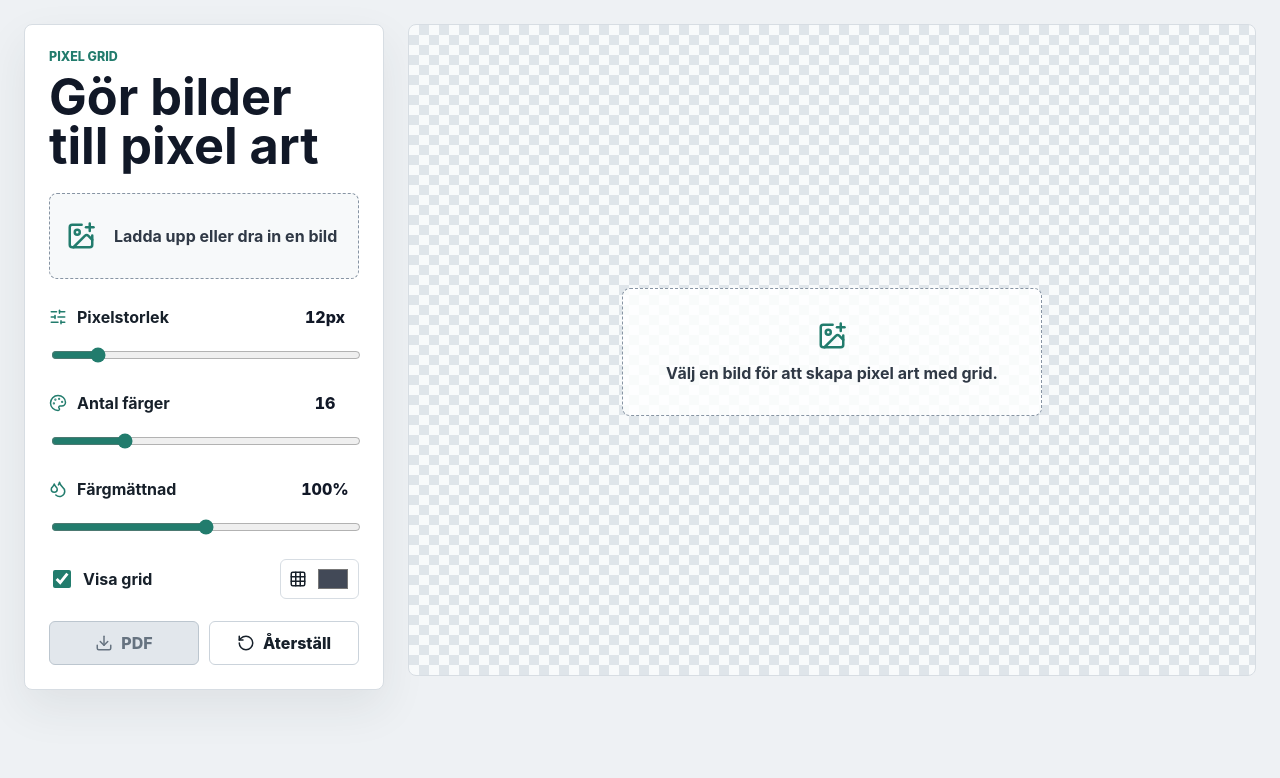
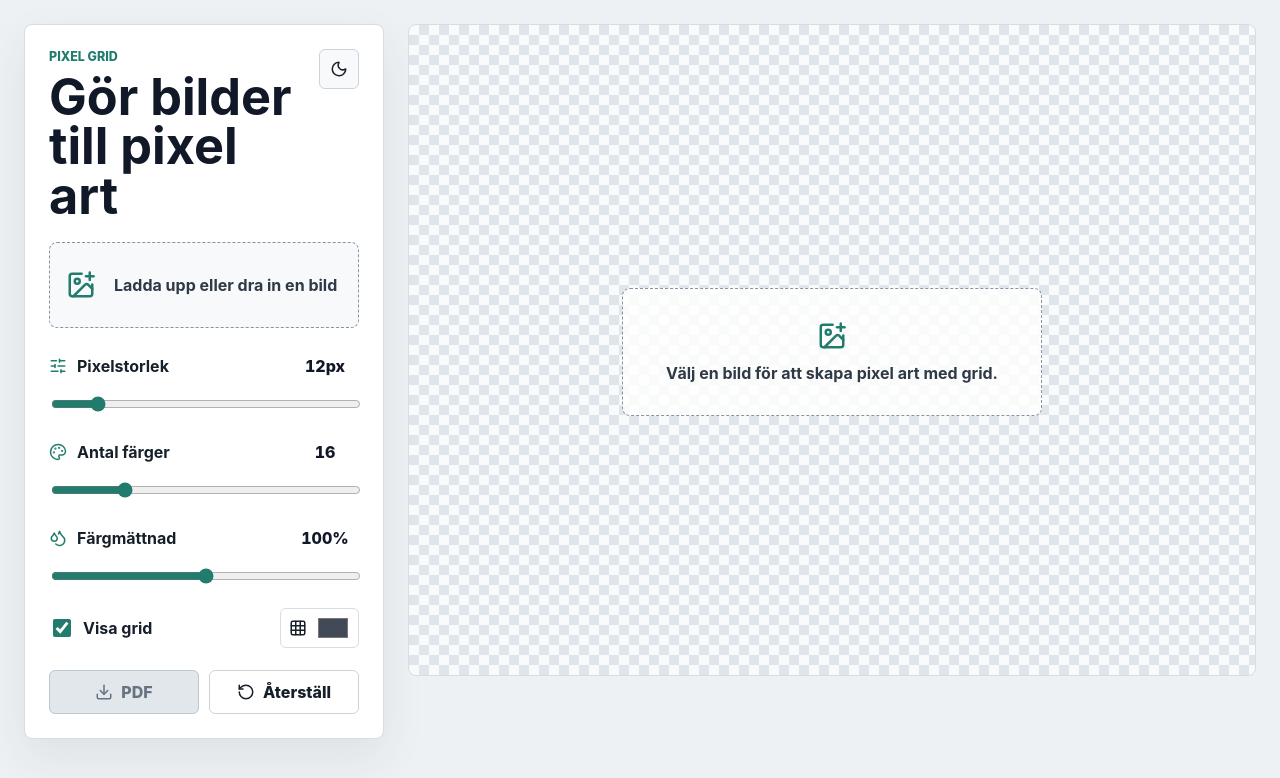
Before and after one commit to angelika-friis/pixel-pattern-maker, a React (Vite) app: page / in a window 1280 px wide. Shown: the top 778 px of the page. Built offline with nearby package versions, Linux system fonts and the light colour scheme.

Commit message:
feat: add light and dark mode

```diff
--- a/src/app/App.tsx
+++ b/src/app/App.tsx
@@ -6,6 +6,7 @@ import { useImageUpload } from '../hooks/useImageUpload';
 import { usePixelArtPreview } from '../hooks/usePixelArtPreview';
 import { usePixelGridSettings } from '../hooks/usePixelGridSettings';
 import { usePreviewZoom } from '../hooks/usePreviewZoom';
+import { useTheme } from '../hooks/useTheme';
 import { downloadBlob } from '../services/downloadFile';
 import { createPixelGridPdfBlob, getPixelGridPdfFileName } from '../services/exportPixelGridPdf';
 import { createPixelGridPngBlob, getPixelGridPngFileName } from '../services/exportPixelGridPng';
@@ -15,6 +16,7 @@ export function App() {
     useImageUpload();
   const settings = usePixelGridSettings();
   const previewZoom = usePreviewZoom();
+  const theme = useTheme();
   const { selectedColorHexes, setSelectedColorHexes } = settings;
   const { canvasRef, outputInfo, pixelColors, previewInfo, previewRef, processedImageData } =
     usePixelArtPreview({
@@ -91,6 +93,7 @@ export function App() {
             outputInfo={outputInfo}
             pixelSize={settings.pixelSize}
             showGrid={settings.showGrid}
+            themeMode={theme.themeMode}
             onDownload={downloadPdf}
             onFileChange={handleFileChange}
             onFileDrop={handleDrop}
@@ -100,6 +103,7 @@ export function App() {
             onPixelSizeChange={settings.setPixelSize}
             onReset={reset}
             onShowGridChange={settings.setShowGrid}
+            onThemeToggle={theme.toggleThemeMode}
           />
         </div>
         <PreviewPanel
--- a/src/components/ControlPanel.tsx
+++ b/src/components/ControlPanel.tsx
@@ -7,11 +7,13 @@ import {
   MIN_COLOR_SATURATION,
 } from '../domain/pixelGrid';
 import type { OutputInfo } from '../domain/pixelGrid';
+import type { ThemeMode } from '../domain/theme';
 import { ControlActions } from './controls/ControlActions';
 import { GridControls } from './controls/GridControls';
 import { ImageDropZone } from './controls/ImageDropZone';
 import { OutputStats } from './controls/OutputStats';
 import { RangeNumberControl } from './controls/RangeNumberControl';
+import { ThemeToggleButton } from './controls/ThemeToggleButton';
 
 type ControlPanelProps = {
   fileName: string;
@@ -23,6 +25,7 @@ type ControlPanelProps = {
   outputInfo: OutputInfo | null;
   pixelSize: number;
   showGrid: boolean;
+  themeMode: ThemeMode;
   onDownload: () => void;
   onColorCountChange: (value: number) => void;
   onColorSaturationChange: (value: number) => void;
@@ -32,6 +35,7 @@ type ControlPanelProps = {
   onPixelSizeChange: (value: number) => void;
   onReset: () => void;
   onShowGridChange: (value: boolean) => void;
+  onThemeToggle: () => void;
 };
 
 export function ControlPanel({
@@ -44,6 +48,7 @@ export function ControlPanel({
   outputInfo,
   pixelSize,
   showGrid,
+  themeMode,
   onDownload,
   onColorCountChange,
   onColorSaturationChange,
@@ -53,12 +58,16 @@ export function ControlPanel({
   onPixelSizeChange,
   onReset,
   onShowGridChange,
+  onThemeToggle,
 }: ControlPanelProps) {
   return (
     <aside className="controls" aria-label="Inställningar">
-      <div>
-        <p className="eyebrow">Pixel Grid</p>
-        <h1>Gör bilder till pixel art</h1>
+      <div className="controls-header">
+        <div>
+          <p className="eyebrow">Pixel Grid</p>
+          <h1>Gör bilder till pixel art</h1>
+        </div>
+        <ThemeToggleButton themeMode={themeMode} onToggle={onThemeToggle} />
       </div>
 
       <ImageDropZone
--- /dev/null
+++ b/src/components/controls/ThemeToggleButton.tsx
@@ -0,0 +1,26 @@
+import { Moon, Sun } from 'lucide-react';
+import type { ThemeMode } from '../../domain/theme';
+
+type ThemeToggleButtonProps = {
+  themeMode: ThemeMode;
+  onToggle: () => void;
+};
+
+export function ThemeToggleButton({ themeMode, onToggle }: ThemeToggleButtonProps) {
+  const isDarkTheme = themeMode === 'dark';
+  const Icon = isDarkTheme ? Sun : Moon;
+  const label = isDarkTheme ? 'Byt till ljust tema' : 'Byt till mörkt tema';
+
+  return (
+    <button
+      className="theme-toggle-button"
+      type="button"
+      title={label}
+      aria-label={label}
+      aria-pressed={isDarkTheme}
+      onClick={onToggle}
+    >
+      <Icon aria-hidden="true" />
+    </button>
+  );
+}
--- /dev/null
+++ b/src/domain/theme.ts
@@ -0,0 +1,7 @@
+export const DEFAULT_THEME_MODE: ThemeMode = 'light';
+
+export type ThemeMode = 'light' | 'dark';
+
+export function getNextThemeMode(themeMode: ThemeMode): ThemeMode {
+  return themeMode === 'dark' ? 'light' : 'dark';
+}
--- /dev/null
+++ b/src/hooks/useTheme.ts
@@ -0,0 +1,32 @@
+import { useCallback, useEffect, useState } from 'react';
+import { DEFAULT_THEME_MODE, getNextThemeMode } from '../domain/theme';
+import type { ThemeMode } from '../domain/theme';
+
+function getPreferredThemeMode(): ThemeMode {
+  if (
+    typeof window !== 'undefined' &&
+    window.matchMedia?.('(prefers-color-scheme: dark)').matches
+  ) {
+    return 'dark';
+  }
+
+  return DEFAULT_THEME_MODE;
+}
+
+export function useTheme() {
+  const [themeMode, setThemeMode] = useState<ThemeMode>(getPreferredThemeMode);
+
+  useEffect(() => {
+    document.documentElement.dataset.theme = themeMode;
+  }, [themeMode]);
+
+  const toggleThemeMode = useCallback(() => {
+    setThemeMode((currentThemeMode) => getNextThemeMode(currentThemeMode));
+  }, []);
+
+  return {
+    setThemeMode,
+    themeMode,
+    toggleThemeMode,
+  };
+}
--- a/src/main.tsx
+++ b/src/main.tsx
@@ -1,6 +1,6 @@
 import { createRoot } from 'react-dom/client';
 import { App } from './app/App';
-import './styles.css';
+import './styles/styles.css';
 
 const root = document.getElementById('root');
 
--- a/src/styles.css
+++ b/src/styles/styles.css
@@ -1,6 +1,9 @@
+@import './theme/theme.css';
+@import './theme/dark-theme.css';
+
 :root {
-  color: #17202a;
-  background: #eef1f4;
+  color: var(--color-text);
+  background: var(--color-page);
   font-family:
     Inter,
     ui-sans-serif,
@@ -51,15 +54,22 @@ input {
   flex-direction: column;
   gap: 22px;
   padding: 24px;
-  border: 1px solid #d7dde3;
+  border: 1px solid var(--color-border);
   border-radius: 8px;
-  background: #ffffff;
-  box-shadow: 0 18px 45px rgba(36, 45, 57, 0.08);
+  background: var(--color-surface);
+  box-shadow: var(--shadow-panel);
+}
+
+.controls-header {
+  display: grid;
+  grid-template-columns: minmax(0, 1fr) auto;
+  align-items: start;
+  gap: 12px;
 }
 
 .eyebrow {
   margin: 0 0 8px;
-  color: #227c6d;
+  color: var(--color-accent);
   font-size: 0.78rem;
   font-weight: 800;
   letter-spacing: 0;
@@ -68,10 +78,27 @@ input {
 
 h1 {
   margin: 0;
-  color: #111827;
+  color: var(--color-text-strong);
   font-size: clamp(2rem, 6vw, 3.15rem);
   line-height: 0.98;
   letter-spacing: 0;
+}
+
+.theme-toggle-button {
+  width: 40px;
+  min-width: 40px;
+  min-height: 40px;
+  padding: 0;
+  border-color: var(--color-border-muted);
+  color: var(--color-text);
+  background: var(--color-surface-muted);
+}
+
+.theme-toggle-button:hover,
+.theme-toggle-button:focus-visible {
+  border-color: var(--color-accent);
+  color: var(--color-accent);
+  outline: none;
 }
 
 .drop-zone {
@@ -81,10 +108,10 @@ h1 {
   gap: 12px;
   min-height: 86px;
   padding: 16px;
-  border: 1px dashed #8794a3;
+  border: 1px dashed var(--color-drop-border);
   border-radius: 8px;
-  color: #303946;
-  background: #f7f9fa;
+  color: var(--color-text-soft);
+  background: var(--color-surface-muted);
   cursor: pointer;
 }
 
@@ -100,7 +127,7 @@ h1 {
 .empty-state svg {
   width: 30px;
   height: 30px;
-  color: #227c6d;
+  color: var(--color-accent);
 }
 
 .drop-zone span {
@@ -125,7 +152,7 @@ h1 {
 .control-heading svg {
   width: 18px;
   height: 18px;
-  color: #227c6d;
+  color: var(--color-accent);
 }
 
 .control-heading span {
@@ -148,33 +175,33 @@ h1 {
 
 .display-value-button {
   padding: 0 8px;
-  color: #111827;
+  color: var(--color-text-strong);
   background: transparent;
   cursor: pointer;
 }
 
 .display-value-button:hover,
 .display-value-button:focus-visible {
-  border-color: #b9c5ce;
-  background: #f5f7f8;
+  border-color: var(--color-border-hover);
+  background: var(--color-surface-hover);
   outline: none;
 }
 
 .heading-number-input {
   padding: 0 7px;
-  color: #111827;
-  background: #fff;
-  border-color: #9fb0bd;
+  color: var(--color-text-strong);
+  background: var(--color-surface);
+  border-color: var(--color-border-strong);
 }
 
 .heading-number-input:focus {
-  border-color: #227c6d;
-  outline: 3px solid rgba(34, 124, 109, 0.16);
+  border-color: var(--color-accent);
+  outline: 3px solid var(--color-accent-focus);
 }
 
 input[type='range'] {
   width: 100%;
-  accent-color: #227c6d;
+  accent-color: var(--color-accent);
 }
 
 .control-row {
@@ -197,7 +224,7 @@ input[type='range'] {
 .switch input {
   width: 18px;
   height: 18px;
-  accent-color: #227c6d;
+  accent-color: var(--color-accent);
 }
 
 .switch input:disabled {
@@ -209,10 +236,10 @@ input[type='range'] {
   display: grid;
   gap: 10px;
   padding: 16px;
-  border: 1px solid #d7dde3;
+  border: 1px solid var(--color-border);
   border-radius: 8px;
-  background: #ffffff;
-  box-shadow: 0 18px 45px rgba(36, 45, 57, 0.08);
+  background: var(--color-surface);
+  box-shadow: var(--shadow-panel);
 }
 
 .palette-button {
@@ -238,8 +265,8 @@ input[type='range'] {
   min-width: 34px;
   padding: 3px 7px;
   border-radius: 6px;
-  color: #fff;
-  background: #17202a;
+  color: var(--color-inverse-text);
+  background: var(--color-inverse-surface);
   font-size: 0.78rem;
   text-align: center;
 }
@@ -255,7 +282,7 @@ input[type='range'] {
   width: 22px;
   height: 22px;
   margin-left: -7px;
-  box-shadow: 0 0 0 2px #fff;
+  box-shadow: 0 0 0 2px var(--color-surface);
 }
 
 .palette-button-chevron {
@@ -271,9 +298,9 @@ input[type='range'] {
 .palette-content {
   max-height: 0;
   padding: 0 10px;
-  border: 1px solid #d7dde3;
+  border: 1px solid var(--color-border);
   border-radius: 6px;
-  background: #fff;
+  background: var(--color-surface);
   opacity: 0;
   overflow: hidden;
   transition:
@@ -313,10 +340,10 @@ input[type='range'] {
   width: 100%;
   min-height: 34px;
   padding: 5px 8px;
-  border: 1px solid #d7dde3;
+  border: 1px solid var(--color-border);
   border-radius: 6px;
-  color: #17202a;
-  background: #f7f9fa;
+  color: var(--color-text);
+  background: var(--color-surface-muted);
   font-size: 0.84rem;
   font-weight: 700;
   text-align: left;
@@ -328,7 +355,7 @@ input[type='range'] {
 }
 
 .palette-item strong {
-  color: #667380;
+  color: var(--color-text-muted);
   font-size: 0.76rem;
   font-variant-numeric: tabular-nums;
 }
@@ -336,25 +363,25 @@ input[type='range'] {
 .palette-item:hover,
 .palette-item:focus-visible,
 .palette-item[aria-pressed='true'] {
-  border-color: #227c6d;
-  background: #edf7f4;
+  border-color: var(--color-accent);
+  background: var(--color-surface-selected);
   outline: none;
 }
 
 .palette-item[aria-pressed='true'] {
-  box-shadow: inset 0 0 0 1px #227c6d;
+  box-shadow: inset 0 0 0 1px var(--color-accent);
 }
 
 .swatch {
   width: 24px;
   height: 24px;
-  border: 1px solid rgba(17, 24, 39, 0.18);
+  border: 1px solid var(--color-swatch-border);
   border-radius: 5px;
   background-image:
-    linear-gradient(45deg, #d7dde3 25%, transparent 25%),
-    linear-gradient(-45deg, #d7dde3 25%, transparent 25%),
-    linear-gradient(45deg, transparent 75%, #d7dde3 75%),
-    linear-gradient(-45deg, transparent 75%, #d7dde3 75%);
+    linear-gradient(45deg, var(--color-checker) 25%, transparent 25%),
+    linear-gradient(-45deg, var(--color-checker) 25%, transparent 25%),
+    linear-gradient(45deg, transparent 75%, var(--color-checker) 75%),
+    linear-gradient(-45deg, transparent 75%, var(--color-checker) 75%);
   background-position:
     0 0,
     0 6px,
@@ -365,7 +392,7 @@ input[type='range'] {
 
 .color-control {
   padding: 5px 8px;
-  border: 1px solid #d7dde3;
+  border: 1px solid var(--color-border);
   border-radius: 6px;
 }
 
@@ -394,10 +421,10 @@ button {
   justify-content: center;
   gap: 8px;
   min-height: 44px;
-  border: 1px solid #227c6d;
+  border: 1px solid var(--color-accent);
   border-radius: 6px;
-  color: #fff;
-  background: #227c6d;
+  color: var(--color-accent-contrast);
+  background: var(--color-accent);
   font-weight: 800;
   cursor: pointer;
 }
@@ -408,15 +435,15 @@ button svg {
 }
 
 button.secondary {
-  border-color: #cbd3db;
-  color: #17202a;
-  background: #fff;
+  border-color: var(--color-border-muted);
+  color: var(--color-text);
+  background: var(--color-surface);
 }
 
 button:disabled {
-  border-color: #bcc6cf;
-  color: #667380;
-  background: #e2e7ec;
+  border-color: var(--color-disabled-border);
+  color: var(--color-disabled-text);
+  background: var(--color-disabled-surface);
   cursor: not-allowed;
 }
 
@@ -429,14 +456,14 @@ button:disabled {
 
 .stats div {
   padding: 12px;
-  border: 1px solid #d7dde3;
+  border: 1px solid var(--color-border);
   border-radius: 8px;
-  background: #f7f9fa;
+  background: var(--color-surface-muted);
 }
 
 .stats dt {
   margin-bottom: 4px;
-  color: #667380;
+  color: var(--color-text-muted);
   font-size: 0.78rem;
   font-weight: 800;
   text-transform: uppercase;
@@ -454,13 +481,14 @@ button:disabled {
   min-height: 0;
   height: calc(100vh - 148px);
   min-height: 520px;
-  border: 1px solid #d7dde3;
+  border: 1px solid var(--color-border);
   border-radius: 8px;
   background:
-    linear-gradient(45deg, #dfe5ea 25%, transparent 25%),
-    linear-gradient(-45deg, #dfe5ea 25%, transparent 25%),
-    linear-gradient(45deg, transparent 75%, #dfe5ea 75%),
-    linear-gradient(-45deg, transparent 75%, #dfe5ea 75%), #f8fafb;
+    linear-gradient(45deg, var(--color-checker-soft) 25%, transparent 25%),
+    linear-gradient(-45deg, var(--color-checker-soft) 25%, transparent 25%),
+    linear-gradient(45deg, transparent 75%, var(--color-checker-soft) 75%),
+    linear-gradient(-45deg, transparent 75%, var(--color-checker-soft) 75%),
+    var(--color-preview-base);
   background-position:
     0 0,
     0 10px,
@@ -491,16 +519,16 @@ button:disabled {
   gap: 8px;
   max-width: calc(100% - 32px);
   padding: 8px;
-  border: 1px solid #d7dde3;
+  border: 1px solid var(--color-border);
   border-radius: 8px;
-  background: rgba(255, 255, 255, 0.94);
-  box-shadow: 0 10px 24px rgba(36, 45, 57, 0.14);
+  background: var(--color-overlay-surface);
+  box-shadow: var(--shadow-floating);
 }
 
 .preview-zoom-controls > svg {
   width: 18px;
   height: 18px;
-  color: #227c6d;
+  color: var(--color-accent);
 }
 
 .preview-zoom-controls input[type='range'] {
@@ -516,7 +544,7 @@ button:disabled {
 
 .preview-zoom-value {
   min-width: 44px;
-  color: #17202a;
+  color: var(--color-text);
   font-size: 0.82rem;
   font-weight: 850;
   font-variant-numeric: tabular-nums;
@@ -529,7 +557,7 @@ button:disabled {
   right: 16px;
   z-index: 1;
   min-width: 94px;
-  box-shadow: 0 10px 24px rgba(36, 45, 57, 0.18);
+  box-shadow: var(--shadow-floating-strong);
 }
 
 .canvas-stack {
@@ -542,9 +570,9 @@ button:disabled {
 canvas {
   display: block;
   max-width: none;
-  border: 1px solid rgba(17, 24, 39, 0.16);
-  background: #fff;
-  box-shadow: 0 18px 45px rgba(36, 45, 57, 0.18);
+  border: 1px solid var(--color-canvas-border);
+  background: var(--color-canvas-surface);
+  box-shadow: var(--shadow-canvas);
   image-rendering: pixelated;
 }
 
@@ -554,8 +582,8 @@ canvas {
   bottom: 10px;
   padding: 5px 8px;
   border-radius: 6px;
-  color: #fff;
-  background: rgba(17, 24, 39, 0.78);
+  color: var(--color-inverse-text);
+  background: var(--color-inverse-surface);
   font-size: 0.78rem;
   font-weight: 850;
   font-variant-numeric: tabular-nums;
@@ -567,15 +595,15 @@ canvas {
   gap: 12px;
   width: min(420px, 100%);
   padding: 32px;
-  border: 1px dashed #8794a3;
+  border: 1px dashed var(--color-drop-border);
   border-radius: 8px;
-  background: rgba(255, 255, 255, 0.82);
+  background: var(--color-empty-surface);
   text-align: center;
 }
 
 .empty-state p {
   margin: 0;
-  color: #303946;
+  color: var(--color-text-soft);
   font-weight: 750;
 }
 
--- /dev/null
+++ b/src/styles/theme/dark-theme.css
@@ -0,0 +1,79 @@
+[data-theme='dark'] {
+  color-scheme: dark;
+  --color-text: #e6ebf0;
+  --color-text-strong: #f8fafc;
+  --color-text-muted: #a7b2bd;
+  --color-text-soft: #d1d8df;
+  --color-page: #10161d;
+  --color-surface: #18212b;
+  --color-surface-muted: #202b36;
+  --color-surface-hover: #263340;
+  --color-surface-selected: #18372f;
+  --color-border: #354452;
+  --color-border-muted: #465766;
+  --color-border-strong: #748494;
+  --color-border-hover: #617282;
+  --color-disabled-border: #3f4d5a;
+  --color-disabled-text: #8794a3;
+  --color-disabled-surface: #26313c;
+  --color-accent: #5fc1ad;
+  --color-accent-contrast: #071411;
+  --color-accent-focus: rgba(95, 193, 173, 0.22);
+  --color-drop-border: #6f8090;
+  --color-inverse-surface: #f8fafc;
+  --color-inverse-text: #10161d;
+  --color-swatch-border: rgba(248, 250, 252, 0.24);
+  --color-canvas-border: rgba(248, 250, 252, 0.18);
+  --color-canvas-surface: rgba(248, 250, 252, 0.18);
+  --color-overlay-surface: rgba(24, 33, 43, 0.94);
+  --color-empty-surface: rgba(24, 33, 43, 0.82);
+  --color-badge-surface: rgba(6, 11, 16, 0.82);
+  --color-checker: #43515f;
+  --color-checker-soft: #303c48;
+  --color-preview-base: #151d25;
+  --shadow-panel: 0 18px 45px rgba(0, 0, 0, 0.28);
+  --shadow-floating: 0 10px 24px rgba(0, 0, 0, 0.28);
+  --shadow-floating-strong: 0 10px 24px rgba(0, 0, 0, 0.36);
+  --shadow-canvas: 0 18px 45px rgba(0, 0, 0, 0.36);
+}
+
+@media (prefers-color-scheme: dark) {
+  :root:not([data-theme='light']) {
+    color-scheme: dark;
+    --color-text: #e6ebf0;
+    --color-text-strong: #f8fafc;
+    --color-text-muted: #a7b2bd;
+    --color-text-soft: #d1d8df;
+    --color-page: #10161d;
+    --color-surface: #18212b;
+    --color-surface-muted: #202b36;
+    --color-surface-hover: #263340;
+    --color-surface-selected: #18372f;
+    --color-border: #354452;
+    --color-border-muted: #465766;
+    --color-border-strong: #748494;
+    --color-border-hover: #617282;
+    --color-disabled-border: #3f4d5a;
+    --color-disabled-text: #8794a3;
+    --color-disabled-surface: #26313c;
+    --color-accent: #5fc1ad;
+    --color-accent-contrast: #071411;
+    --color-accent-focus: rgba(95, 193, 173, 0.22);
+    --color-drop-border: #6f8090;
+    --color-inverse-surface: #f8fafc;
+    --color-inverse-text: #10161d;
+    --color-swatch-border: rgba(248, 250, 252, 0.24);
+    --color-canvas-border: rgba(248, 250, 252, 0.18);
+    --color-canvas-surface: #ffffff;
+    --color-overlay-surface: rgba(24, 33, 43, 0.94);
+    --color-empty-surface: rgba(24, 33, 43, 0.82);
+    --color-badge-surface: rgba(6, 11, 16, 0.82);
+    --color-checker: #43515f;
+    --color-checker-soft: #303c48;
+    --color-preview-base: #151d25;
+    --shadow-panel: 0 18px 45px rgba(0, 0, 0, 0.28);
+    --shadow-floating: 0 10px 24px rgba(0, 0, 0, 0.28);
+    --shadow-floating-strong: 0 10px 24px rgba(0, 0, 0, 0.36);
+    --shadow-canvas: 0 18px 45px rgba(0, 0, 0, 0.36);
+  }
+}
--- /dev/null
+++ b/src/styles/theme/theme.css
@@ -0,0 +1,39 @@
+:root,
+[data-theme='light'] {
+  color-scheme: light;
+  --color-text: #17202a;
+  --color-text-strong: #111827;
+  --color-text-muted: #667380;
+  --color-text-soft: #303946;
+  --color-page: #eef1f4;
+  --color-surface: #ffffff;
+  --color-surface-muted: #f7f9fa;
+  --color-surface-hover: #f5f7f8;
+  --color-surface-selected: #edf7f4;
+  --color-border: #d7dde3;
+  --color-border-muted: #cbd3db;
+  --color-border-strong: #9fb0bd;
+  --color-border-hover: #b9c5ce;
+  --color-disabled-border: #bcc6cf;
+  --color-disabled-text: #667380;
+  --color-disabled-surface: #e2e7ec;
+  --color-accent: #227c6d;
+  --color-accent-contrast: #ffffff;
+  --color-accent-focus: rgba(34, 124, 109, 0.16);
+  --color-drop-border: #8794a3;
+  --color-inverse-surface: #17202a;
+  --color-inverse-text: #ffffff;
+  --color-swatch-border: rgba(17, 24, 39, 0.18);
+  --color-canvas-border: rgba(17, 24, 39, 0.16);
+  --color-canvas-surface: #ffffff;
+  --color-overlay-surface: rgba(255, 255, 255, 0.94);
+  --color-empty-surface: rgba(255, 255, 255, 0.82);
+  --color-badge-surface: rgba(17, 24, 39, 0.78);
+  --color-checker: #d7dde3;
+  --color-checker-soft: #dfe5ea;
+  --color-preview-base: #f8fafb;
+  --shadow-panel: 0 18px 45px rgba(36, 45, 57, 0.08);
+  --shadow-floating: 0 10px 24px rgba(36, 45, 57, 0.14);
+  --shadow-floating-strong: 0 10px 24px rgba(36, 45, 57, 0.18);
+  --shadow-canvas: 0 18px 45px rgba(36, 45, 57, 0.18);
+}
```
Also changed, not shown: 2 other files (tests, documents, lock files or other folders).
